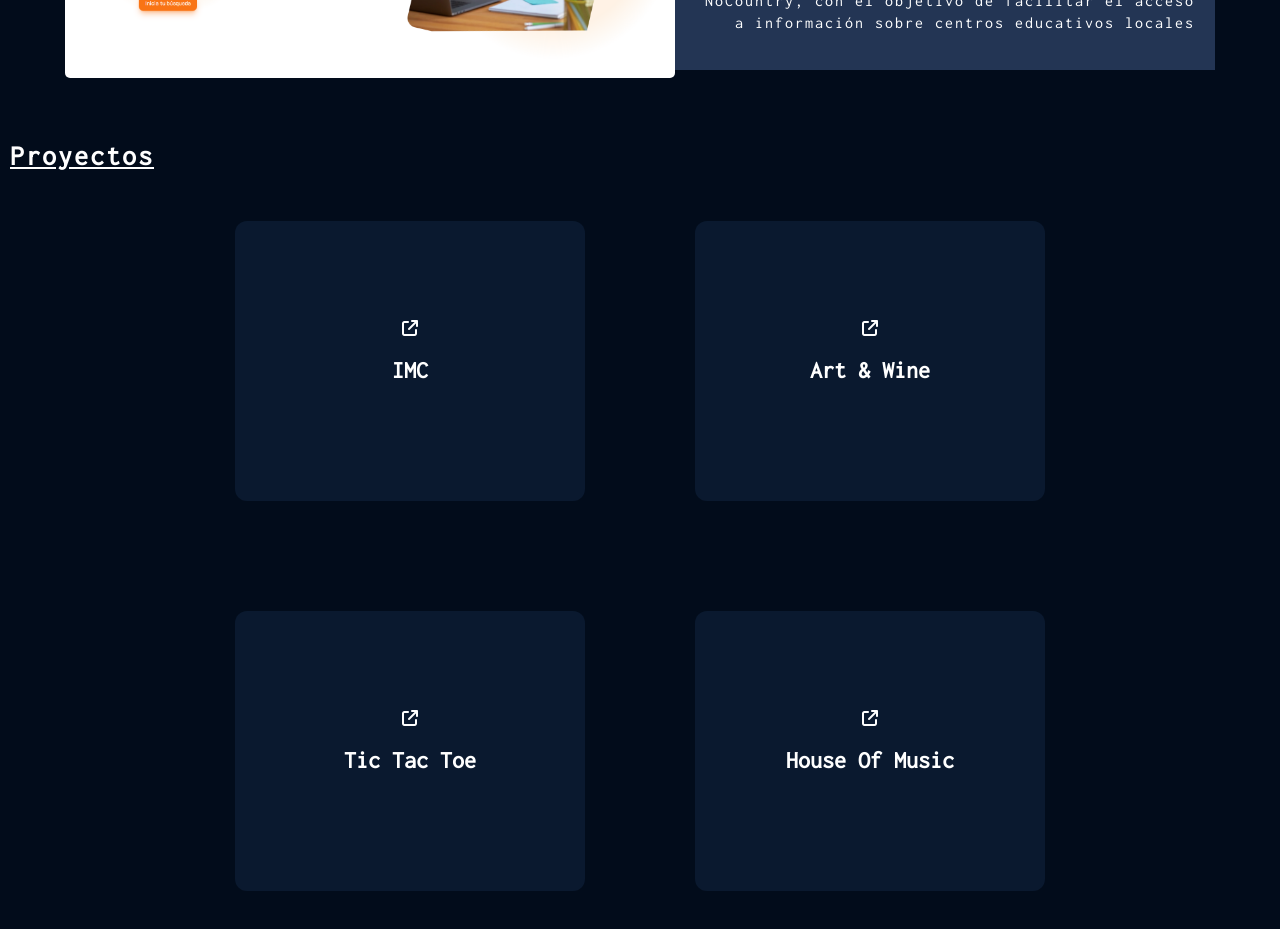
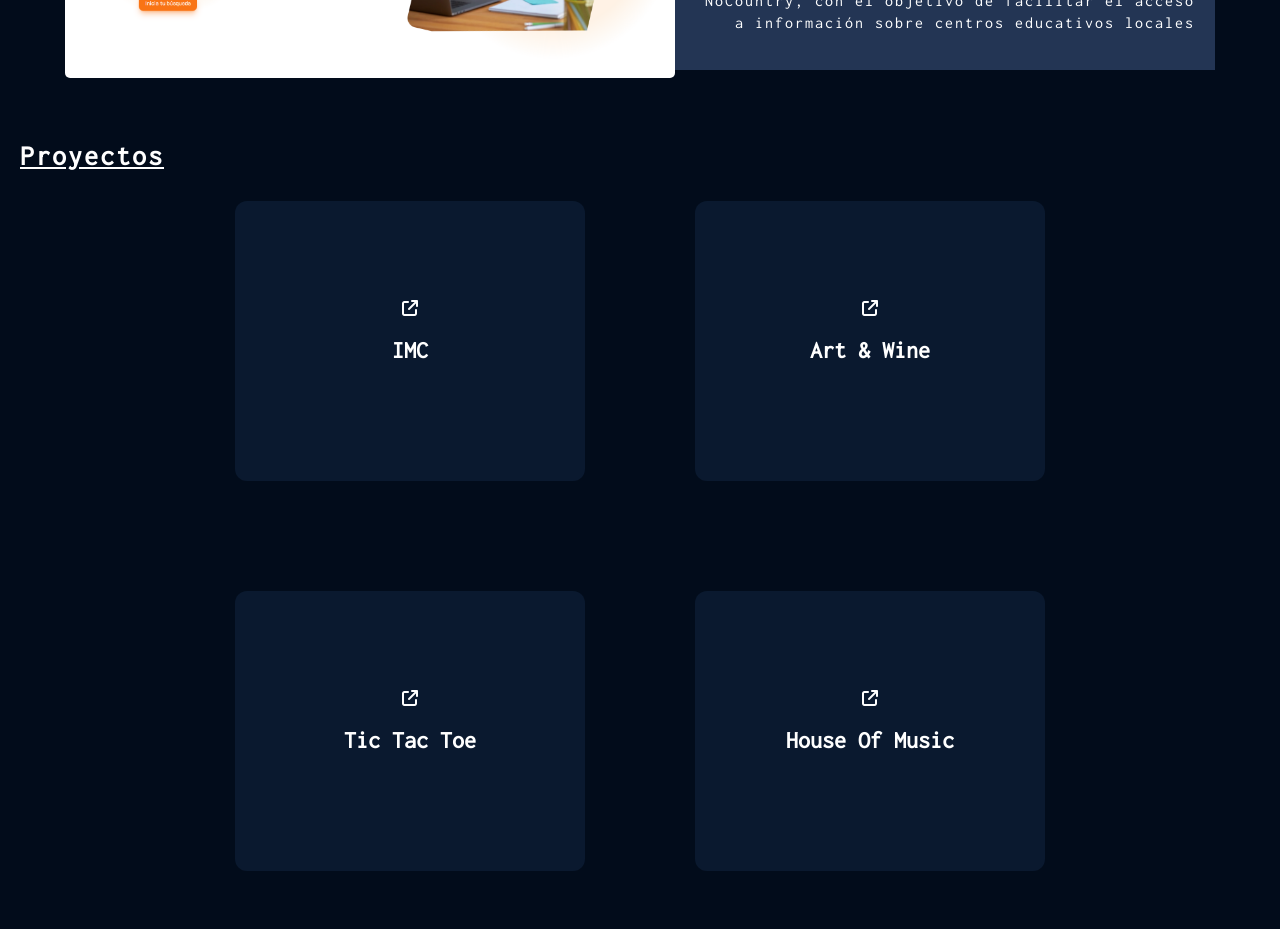
Before and after one commit to CristianMozetich/Portfolio, a React (Vite) app: page / in a window 1280 px wide. Shown: the part 1000-1929 px from the top of the page. Built offline with nearby package versions, Linux system fonts and the light colour scheme.

Commit message:
actualizaciones

```diff
--- a/src/Components/Proyects/Proyects.css
+++ b/src/Components/Proyects/Proyects.css
@@ -1,14 +1,16 @@
 /*Reveer como heredan los estilos las clases*/
-.proy_titulo{
+.proyectos_titulo{
+  max-width: 1300px;
+  height: 50px;
+  margin: auto;
+}
+.proyectos_titulo .proy_titulo{
   text-align: left;
   letter-spacing: 0.125rem;
   margin: 10px;
   text-decoration: underline;
   font-size: 28px;
-  max-width: 1300px;
-  height: 50px;
   display: flex;
-  margin: auto;
   justify-content: left;
   padding: 10px;
 }
--- a/src/Components/Proyects/Proyects.jsx
+++ b/src/Components/Proyects/Proyects.jsx
@@ -6,7 +6,9 @@ import './Proyects.css'
 const Proyects = () => {
   return (
     <>
+    <div className='proyectos_titulo'>
       <h2 className='proy_titulo'>Proyectos</h2>
+    </div>
       <div className='contenedor_proyectos'>
         {
         proyectos.map((proyecto) => (
```
